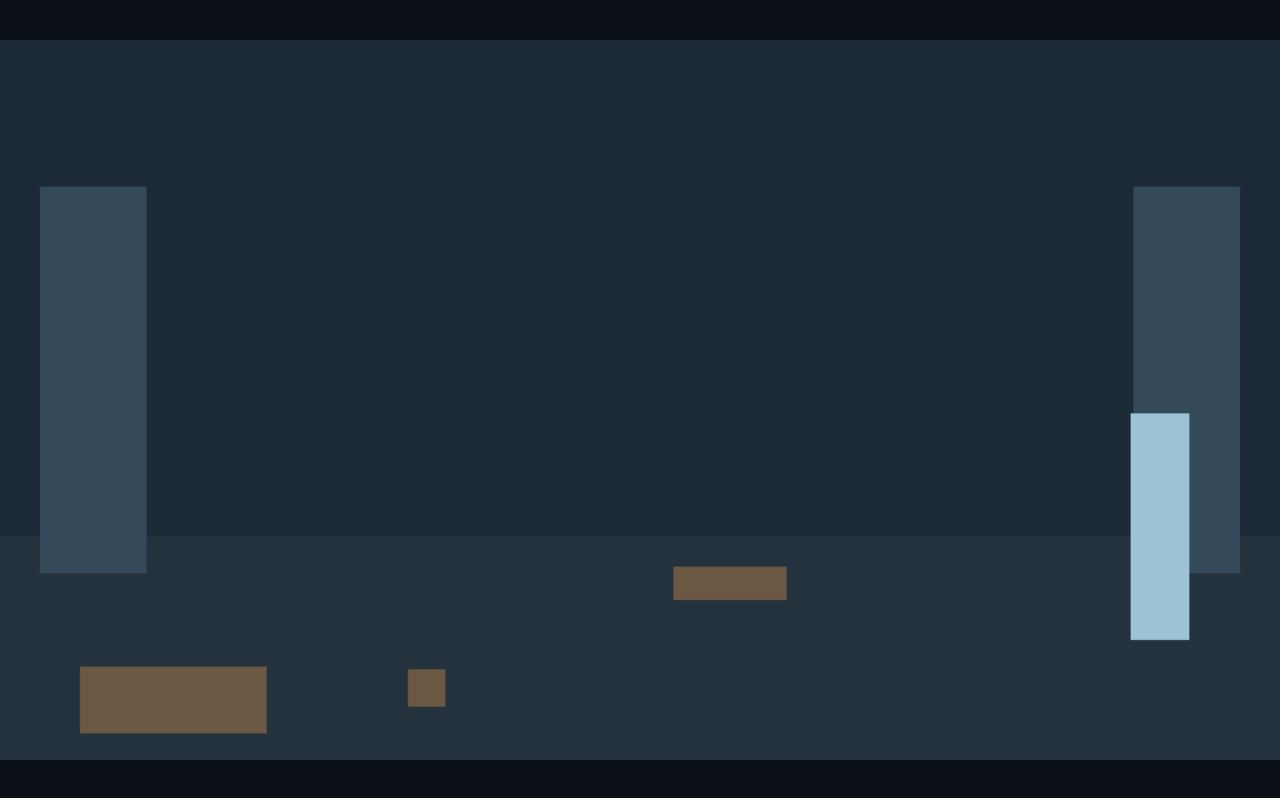
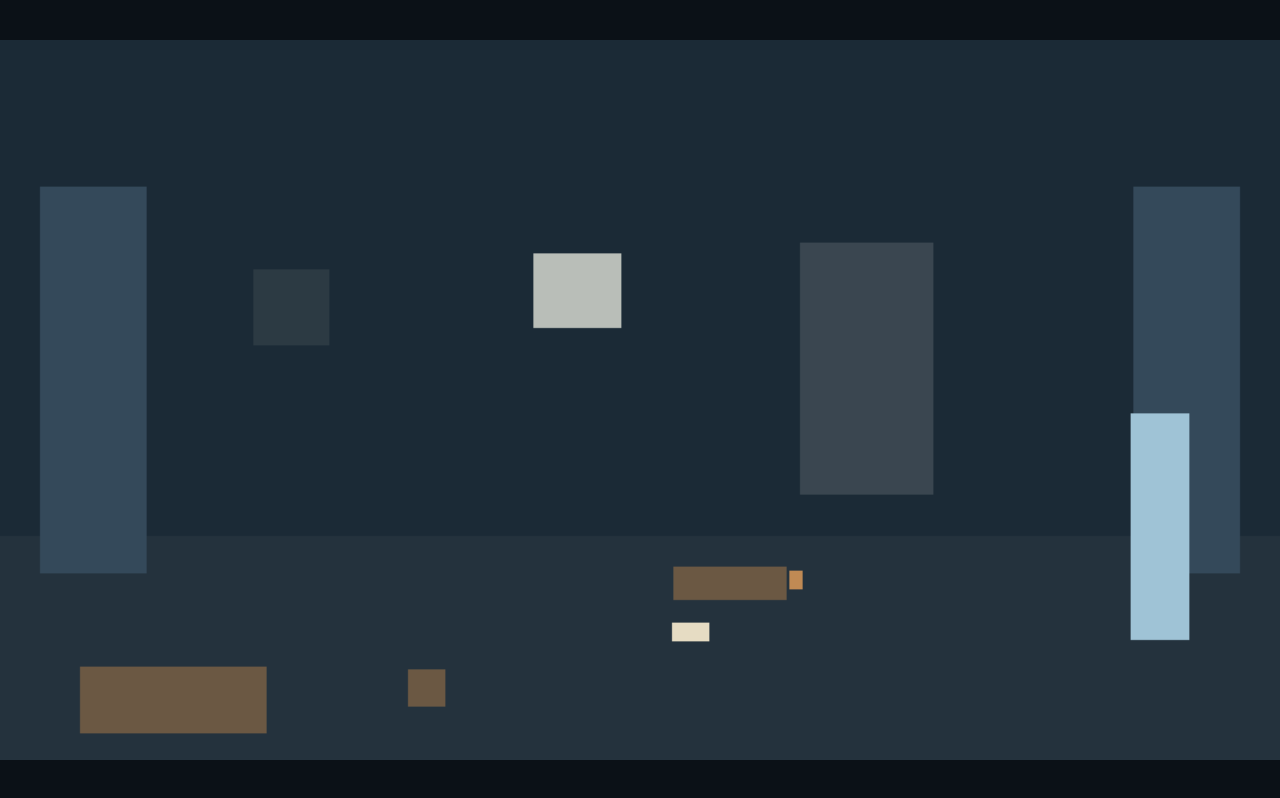
Before and after one commit to HamdanEsmail/borrowed-alibi, a website built with Vite: page index.html in a window 1280 px wide. Built offline with nearby package versions, Linux system fonts and the light colour scheme; animation ran at ten frames a second.

Commit message:
Inspect objects in the clinic
Walk up to the terminal, cable, freight tag, chair, wall unit or hours
board and press E to read it. The nearest object shows its name, with
[E] once Echo is in reach. The first look gives the full description;
later looks give a shorter line. E, Enter or Esc closes the panel, and
Echo stands still while it is open.

```diff
--- a/index.html
+++ b/index.html
@@ -7,6 +7,12 @@
     </head>
     <body>
         <main id="game"></main>
+
+        <section id="inspect" class="inspect" hidden aria-live="polite">
+            <h2 class="inspect-title"></h2>
+            <div class="inspect-body"></div>
+            <p class="inspect-hint">E, Enter or Esc to close</p>
+        </section>
         <script type="module" src="/src/main.js"></script>
     </body>
 </html>
--- a/src/data/clinicLayout.js
+++ b/src/data/clinicLayout.js
@@ -20,4 +20,30 @@ export const CLINIC = {
             name: 'bucket', x: 306, y: 472, width: 28, height: 28
         }
     ],
+    interactables: [
+    {
+        id: 'obj.terminal', label: 'Clinic terminal', x: 650, y: 386, labelAt: { x: 650, y: 146},
+        marker: { x: 600, y: 152, width: 100, height: 189, color: 0x3a4650 },
+    },
+    {
+        id: 'obj.cable', label: 'Dock cable', x: 598, y: 410, labelAt: { x: 598, y: 392 },
+        marker: { x: 592, y: 398, width: 10, height: 14, color: 0xc08a54, depth: 412 },
+    },
+    {
+        id: 'obj.tag', label: 'Freight tag', x: 518, y: 444, labelAt: { x: 518, y: 434 },
+        marker: { x: 504, y: 437, width: 28, height: 14, color: 0xe6dcc3, depth: 451 },
+    },
+    {
+        id: 'obj.chair', label: 'Examination chair', x: 548, y: 420, labelAt: { x: 548, y: 388 },
+    },
+    {
+        id: 'obj.wallunit', label: 'Wall unit', x: 218, y: 386, labelAt: { x: 218, y: 166 },
+        marker: { x: 190, y: 172, width: 57, height: 57, color: 0x2c3a43 },
+    },
+    {
+        id: 'obj.board', label: 'Hours board', x: 433, y: 386, labelAt: { x: 433, y: 154 },
+        marker: { x: 400, y: 160, width: 66, height: 56, color: 0xb9beb8 },
+    },
+
+    ],
 };
--- /dev/null
+++ b/src/data/ep00Text.js
@@ -0,0 +1,74 @@
+// Episode 00 inspection text: what the player reads when inspecting each
+// object in the clinic. Story content, authored separately from the code.
+//
+// Each entry has a title, the text shown the first time (`first`), and a
+// shorter line for later inspections (`repeat`). `who` labels whose words
+// a line is: ECHO is Echo's own observation; other labels are printed text.
+
+export const INSPECT = {
+  'obj.terminal': {
+    title: 'Clinic terminal',
+    first: [
+      { who: 'DISPLAY', text: 'INCIDENT 2041-M · FATAL EVENT · Registered identity: VALE, SEN (7741-V) · Recorded 21:20 · Cause: terminal disconnection — INTERPRETED.' },
+      { who: 'ECHO', text: 'The word “interpreted” is set smaller than the verdict. I open the detail view on the cabinet.' },
+      { who: 'DETAIL', text: 'Interpretation: automated, standard incident template T-7. Observed time of identity loss: none. Last intervention logged: data cable disconnected, 21:14, terminal clock.' },
+      { who: 'ECHO', text: 'It has a cause and no moment. I record both.' },
+    ],
+    repeat: [
+      { who: 'ECHO', text: 'Still FATAL EVENT. Still no observed time of loss. The screen is certain in a way the detail view is not.' },
+    ],
+  },
+
+  'obj.cable': {
+    title: 'Dock cable',
+    first: [
+      { who: 'ECHO', text: 'The dock cable hangs from the cradle, connector down. The latch is intact. The sleeve is scuffed where a hand gripped it. Pulled, not cut, not failed. Someone did this on purpose. That is all it tells me.' },
+    ],
+    repeat: [
+      { who: 'ECHO', text: 'Pulled by hand. Nothing about what happened afterward is in the cable.' },
+    ],
+  },
+
+  'obj.tag': {
+    title: 'Freight tag',
+    first: [
+      { who: 'ECHO', text: 'A transit tag — the paper kind the lift prints for freight.' },
+      { who: 'TAG', text: 'SERVICE LIFT 3 · TRANSIT · 21:06 · REG 7741-V · DECK 6 → DECK 2 (GANGWAY)' },
+      { who: 'ECHO', text: 'The strap is torn, not unbuckled. Printed by the lift’s clock, not the clinic’s. It says the registered identity was moving at 21:06, bound for the gangway. It does not say what happened after 21:06, or that anyone finished the journey in this room.' },
+    ],
+    repeat: [
+      { who: 'ECHO', text: 'Freight tag. Lift clock. 21:06. Bound for the gangway. Found beside this chair.' },
+    ],
+  },
+
+  'obj.chair': {
+    title: 'Examination chair',
+    first: [
+      { who: 'ECHO', text: 'The old examination chair, re-padded in dock canvas. The head cradle is raised. Both wrist restraints are open, not torn. Whoever was in it was released, or released themselves.' },
+    ],
+    repeat: [
+      { who: 'ECHO', text: 'Open restraints. Raised cradle. An empty chair tells you how someone left, not why.' },
+    ],
+  },
+
+  'obj.wallunit': {
+    title: 'Wall unit',
+    first: [
+      { who: 'ECHO', text: 'A sealed passenger-era wall unit. MEDICAL RECORDER is stencilled under the residents’ teal paint — someone painted over it, then scraped the word RECORDER clean again. It is not connected to the terminal. It wants a ship key I do not have.' },
+    ],
+    repeat: [
+      { who: 'ECHO', text: 'Sealed. Ship key. Not mine to open tonight.' },
+    ],
+  },
+
+  'obj.board': {
+    title: 'Hours board',
+    first: [
+      { who: 'BOARD', text: 'CLINIC HOURS · TECH 15:00–21:00 · THE MACHINE IS ALWAYS ON.' },
+      { who: 'ECHO', text: 'Under it, taped: a child’s drawing of a figure with a square chest holding hands with a smaller figure. Written across the top in a careful hand: MUM’S FIXED.' },
+    ],
+    repeat: [
+      { who: 'ECHO', text: 'Mum’s fixed. Somebody’s night went better than this one.' },
+    ],
+  },
+};
--- a/src/scenes/ClinicScene.js
+++ b/src/scenes/ClinicScene.js
@@ -1,38 +1,68 @@
 import Phaser from 'phaser';
 import { CLINIC } from '../data/clinicLayout.js';
+import { INSPECT } from '../data/ep00Text.js';
+import { state } from '../state/gameState.js';
+import { InspectPanel } from '../ui/InspectPanel.js';
 
 const ECHO_SPEED = 180;
+const REACH = 90;
+const LABEL_RANGE = 180;
 
 export class ClinicScene extends Phaser.Scene {
     constructor() {
         super('ClinicScene');
     }
+
     create() {
         this.drawRoom();
         this.createObstacles();
+        this.createInteractables();
         this.createEcho();
         this.createControls();
+        this.panel = new InspectPanel();
     }
 
     drawRoom() {
         // Back wall and floor
         this.add.rectangle(0, 0, 960, 372, 0x1b2a36).setOrigin(0);
-        this.add.rectangle(0, 372, 960, 168, 0x24323d).setOrigin(0)
+        this.add.rectangle(0, 372, 960, 168, 0x24323d).setOrigin(0);
 
         for (const door of CLINIC.doors) {
             this.add.rectangle(door.x, door.y, door.width, door.height, 0x34495a).setOrigin(0);
         }
     }
+
     createObstacles() {
         this.obstacles = this.physics.add.staticGroup();
 
         for (const item of CLINIC.obstacles) {
             const block = this.add.rectangle(item.x, item.y, item.width, item.height, 0x6b5843).setOrigin(0);
 
-            // The Things i made lower on the screen are closer to the camera, so they should be drawn on top of other objects
+            // Things Lower on screen are closer to the camera, so they draw on top
             block.setDepth(item.y + item.height);
             this.obstacles.add(block);
         }
+    }
+
+    createInteractables() {
+        for (const item of CLINIC.interactables) {
+            if (item.marker) {
+                const m = item.marker;
+                this.add.rectangle(m.x, m.y, m.width, m.height, m.color).setOrigin(0).setDepth(m.depth ?? 0);
+            }
+        }
+
+        // One label, moved to whichever object Echo is closest to
+        this.focusLabel = this.add.text(0, 0, '', {
+            fontFamily: 'system-ui, sans-serif',
+            fontSize: '16px',
+            color: '#e6dcc3',
+            backgroundColor: '#101b24',
+            padding: { x: 8, y: 4 },
+        })
+        .setOrigin(0.5, 1)
+        .setDepth(1000)
+        .setVisible(false);
     }
 
     createEcho() {
@@ -42,7 +72,7 @@ export class ClinicScene extends Phaser.Scene {
         this.echo = this.add.rectangle(x, y, 44, 170, 0x9fc3d6).setOrigin(0.5, 1);
         this.physics.add.existing(this.echo);
 
-        // Not the whole body will collide, Only Echo's feet will have collisions
+        // Only Echo's feet Collide, Not the whole body.
         this.echo.body.setSize(36, 14, false);
         this.echo.body.setOffset(4, 156);
 
@@ -50,11 +80,36 @@ export class ClinicScene extends Phaser.Scene {
         this.echo.body.setCollideWorldBounds(true);
         this.physics.add.collider(this.echo, this.obstacles);
     }
+
     createControls() {
         this.cursors = this.input.keyboard.createCursorKeys();
         this.wasd = this.input.keyboard.addKeys('W, A, S, D');
+        this.actionKeys = this.input.keyboard.addKeys('E, ENTER, ESC');
     }
     update() {
+        // JustDown is true only on the frame a key goes down, so read each key once
+        const pressedAction = Phaser.Input.Keyboard.JustDown(this.actionKeys.E) || Phaser.Input.Keyboard.JustDown(this.actionKeys.ENTER);
+        const pressedEscape = Phaser.Input.Keyboard.JustDown(this.actionKeys.ESC);
+
+        if (this.panel.isOpen) {
+            this.echo.body.setVelocity(0, 0);
+
+            if (pressedAction || pressedEscape) {
+                this.panel.close();
+            }
+            return;
+        }
+        this.moveEcho();
+
+        const target = this.findNearest();
+        this.showFocus(target);
+
+        if (pressedAction && target && target.distance <= REACH) {
+            this.interact(target.item);
+        }
+    }
+
+    moveEcho() {
         const left = this.cursors.left.isDown || this.wasd.A.isDown;
         const right = this.cursors.right.isDown || this.wasd.D.isDown;
         const up = this.cursors.up.isDown || this.wasd.W.isDown;
@@ -68,4 +123,33 @@ export class ClinicScene extends Phaser.Scene {
         this.echo.body.setVelocity(direction.x * ECHO_SPEED, direction.y * ECHO_SPEED);
         this.echo.setDepth(this.echo.y);
     }
+
+    findNearest() {
+        let best = null;
+        for (const item of CLINIC.interactables) {
+            const distance = Phaser.Math.Distance.Between(this.echo.x, this.echo.y, item.x, item.y);
+
+            if (distance <= LABEL_RANGE && (!best || distance < best.distance)) {
+                best = { item, distance };
+            }
+        }
+        return best;
+    }
+    showFocus(target) {
+        if (!target) {
+            this.focusLabel.setVisible(false);
+            return;
+        }
+        const { item, distance } = target;
+        const text = distance <= REACH ? `[E] ${item.label}` : item.label;
+
+        this.focusLabel.setText(text).setPosition(item.labelAt.x, item.labelAt.y).setVisible(true);
+    }
+    interact(item) {
+        const text = INSPECT[item.id];
+        const firstTime = !state.seen[item.id];
+
+        state.seen[item.id] = true;
+        this.panel.open(item.label, firstTime ? text.first : text.repeat);
+    }
 }
--- /dev/null
+++ b/src/state/gameState.js
@@ -0,0 +1,6 @@
+// Everything the player has discovered so far, including the current state of the game world and the player's inventory.
+// Plain data (no classes, no Sets) so it can be saved as JSON later.
+
+export const state = {
+    seen: {},
+};
--- /dev/null
+++ b/src/ui/InspectPanel.js
@@ -0,0 +1,31 @@
+export class InspectPanel {
+    constructor() {
+        this.root = document.getElementById('inspect');
+        this.title = this.root.querySelector('.inspect-title');
+        this.body = this.root.querySelector('.inspect-body');
+        this.isOpen = false;
+    }
+    open(title, lines) {
+        this.title.textContent = title;
+        this.body.replaceChildren();
+
+        for (const line of lines) {
+            const paragraph = document.createElement('p');
+
+            if (line.who) {
+                const who = document.createElement('span');
+                who.className = 'inspect-who';
+                who.textContent = line.who;
+                paragraph.appendChild(who);
+            }
+            paragraph.append(line.text);
+            this.body.append(paragraph);
+        }
+        this.root.hidden = false;
+        this.isOpen = true;
+    }
+    close() {
+        this.root.hidden = true;
+        this.isOpen = false;
+    }
+}
```
Also changed, not shown: src/style.css (+43 -0 lines).
